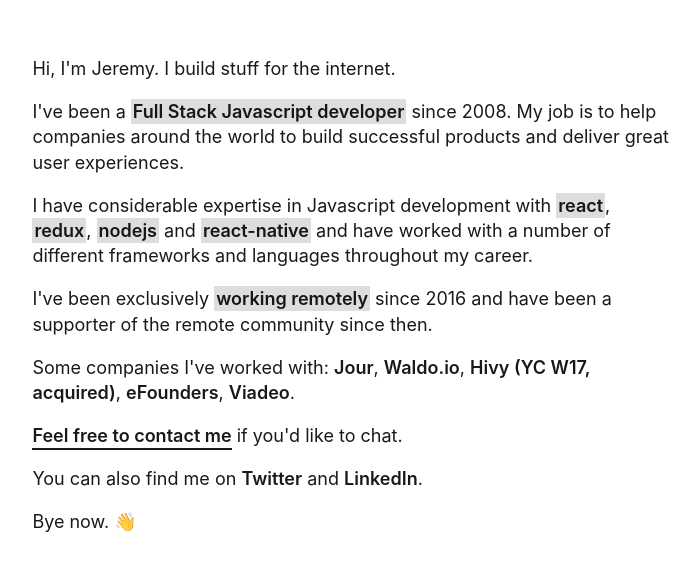
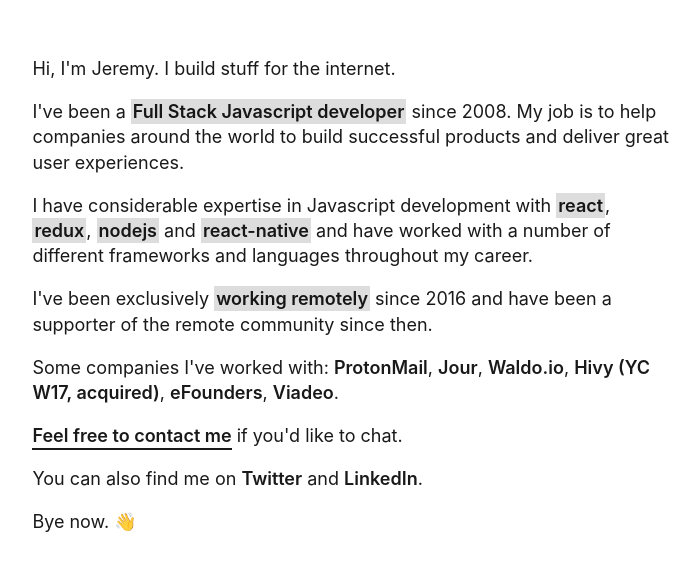
Before and after one commit to jeremybenaim/jeremybenaim.com, a Next.js app: page / in a window 1280 px wide. Shown: the top 570 px of the page, without its empty margins (18-718 px from the left). Built offline with nearby package versions, Linux system fonts and the light colour scheme.

Commit message:
Upgrade object-path + add proton

```diff
--- a/pages/index.js
+++ b/pages/index.js
@@ -79,6 +79,8 @@ const Index = () => {
         <p>{
           [
             `Some companies I've worked with: `,
+            <Link href="https://protonmail.com/" color="#657ee4" key="protonmail">ProtonMail</Link>,
+            ', ',
             <Link href="https://jour.com/" color="#fc7669" key="jour">Jour</Link>,
             ', ',
             <Link href="https://www.waldo.io/" color="#5792fc" key="waldo">Waldo.io</Link>,
```
Also changed, not shown: 1 other file (tests, documents, lock files or other folders).
